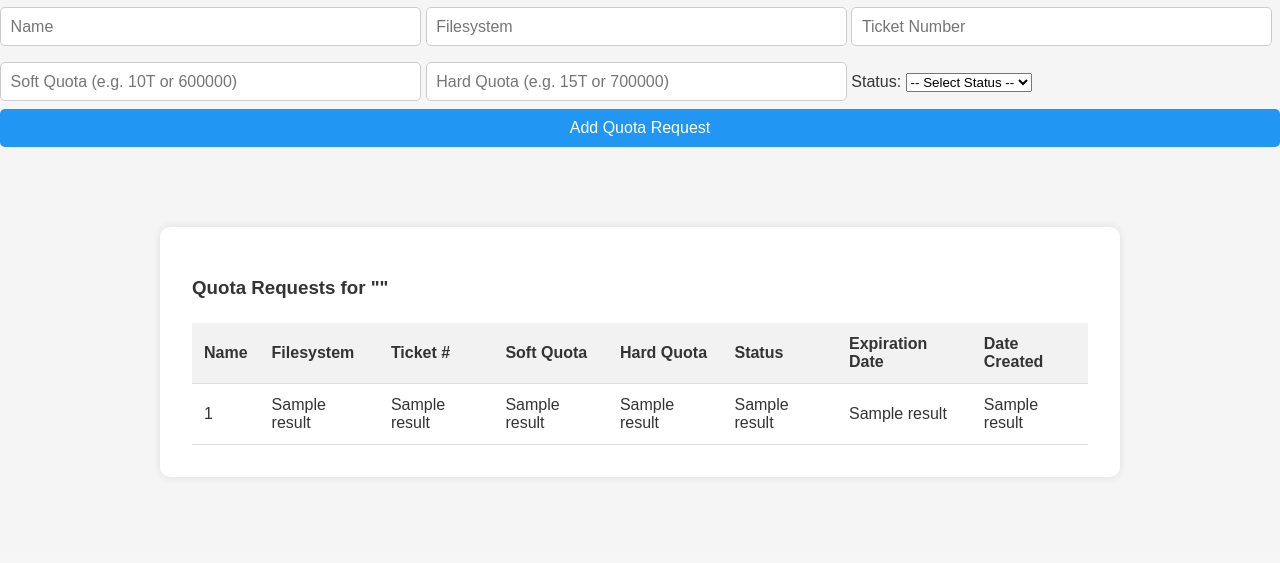
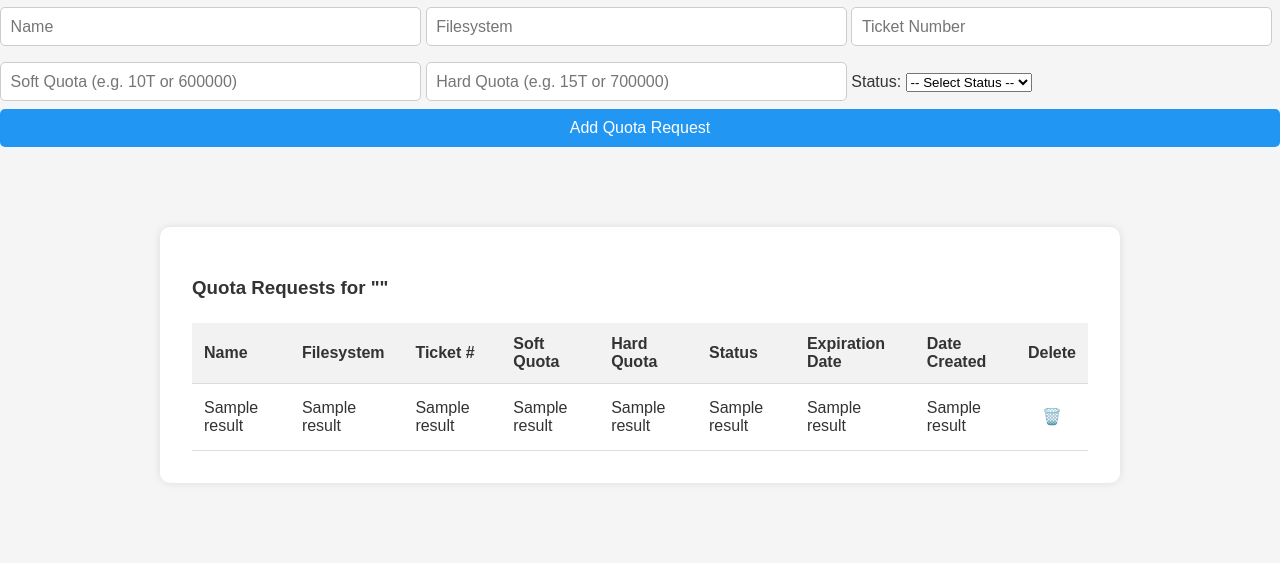
Before and after one commit to Kdawg1425/Nasa-Webapp, a Flask app: template templates/dashboard.html in a window 1280 px wide. Shown: the part 250-813 px from the top of the page. Before the commit the page ends 695 px from the top, so only its background shows below. Run offline with Flask 3, Linux system fonts and the light colour scheme; the template is opened without the code that fills it: most values are stand-ins (such as "Sample title", 1, 10 or a date in 2020).

Commit message:
Update dashboard.html

```diff
--- a/templates/dashboard.html
+++ b/templates/dashboard.html
@@ -1,3 +1,4 @@
+
 
 {% extends "base.html" %}
 {% block content %}
@@ -45,6 +46,7 @@
 <!-- Dashboard -->
 <div class="dashboard-container">
     {% if results %}
+        <div id="quota-table">
             <h3>Quota Requests for "{{ searched_name }}"</h3>
             <table>
                 <tr>
@@ -56,10 +58,10 @@
                     <th>Status</th>
                     <th>Expiration Date</th>
                     <th>Date Created</th>
+                    <th>Delete</th>
                 </tr>
                 {% for r in results %}
                 <tr>
-                <td>{{ r[0] }}</td>
                     <td>{{ r[1] }}</td>
                     <td>{{ r[2] }}</td>
                     <td>{{ r[3] }}</td>
@@ -67,9 +69,23 @@
                     <td>{{ r[5] }}</td>
                     <td>{{ r[6] }}</td>
                     <td>{{ r[7] }}</td>
+                    <td>{{ r[8] }}</td>
+                    <td>
+                        <form method="POST"
+                              action="{{ url_for('delete_quota', quota_id=r[0]) }}"
+                              hx-post="{{ url_for('delete_quota', quota_id=r[0]) }}"
+                              hx-target="#quota-table"
+                              hx-swap="outerHTML"
+                              onsubmit="return confirm('Are you sure you want to delete this quota entry?');">
+                            <button type="submit" style="background: none; border: none; cursor: pointer;">
+                                🗑️
+                            </button>
+                        </form>
+                    </td>
                 </tr>
                 {% endfor %}
             </table>
+        </div>
     {% elif searched_name %}
         <p>No results found for "{{ searched_name }}".</p>
     {% else %}
```
Lines whose indentation alone changed are shown as unchanged.
